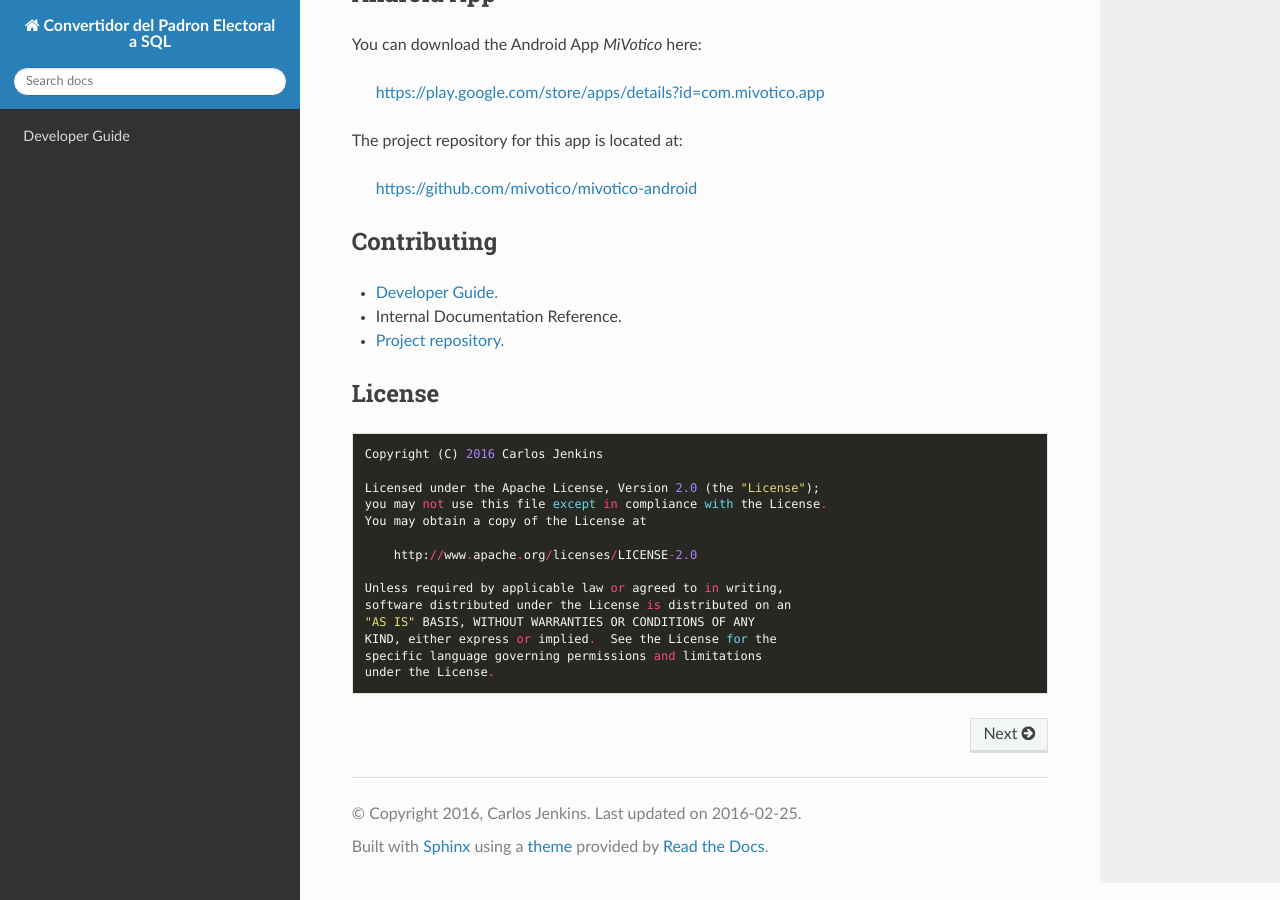
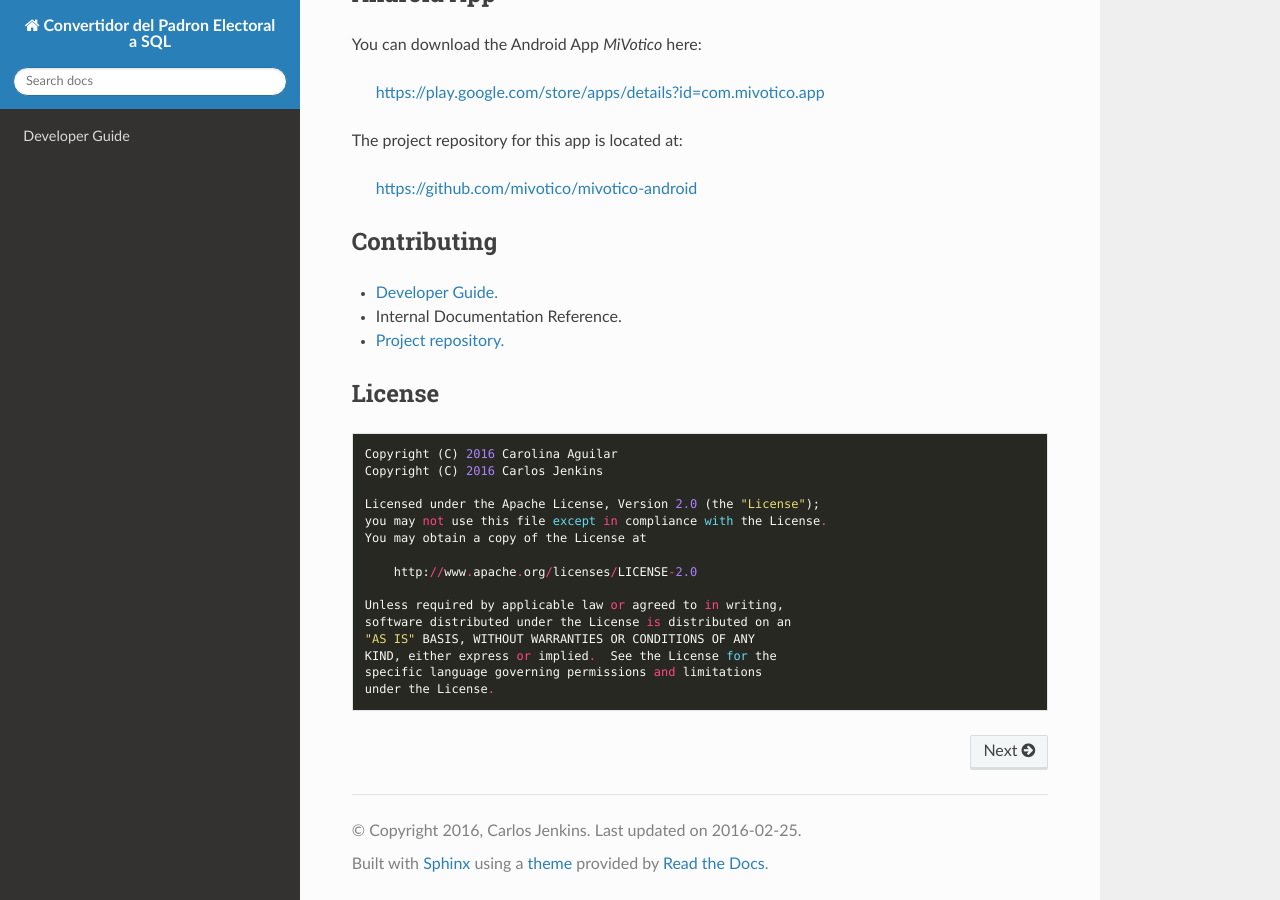
Before and after one commit to carlos-jenkins/tse2sql, a Sphinx documentation site: the page built from doc/index.rst, in a window 1280 px wide and 900 px high, scrolled down 4603 px. Built offline with Sphinx 7.4.7 and the Read the Docs theme 2.0.0, drawn with Linux system fonts in a browser that asks for light colours; pages that are not in the unit, such as notebooks, are missing from menus; the version number could not be read and is left out.

Commit message:
fix: dev: Update name in license doc

```diff
--- a/doc/index.rst
+++ b/doc/index.rst
@@ -241,6 +241,7 @@ License
 
 ::
 
+   Copyright (C) 2016 Carolina Aguilar
    Copyright (C) 2016 Carlos Jenkins
 
    Licensed under the Apache License, Version 2.0 (the "License");
```
